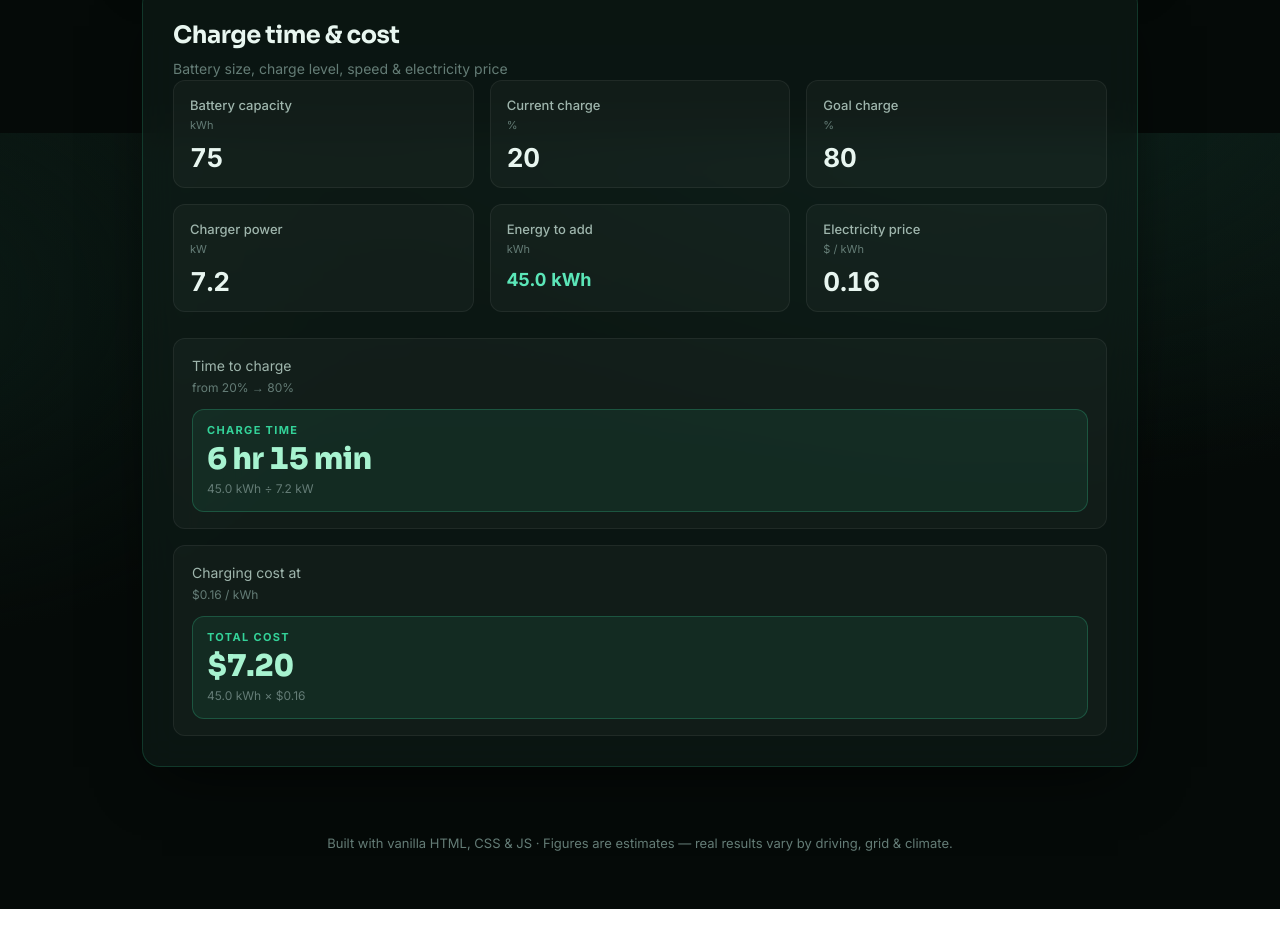
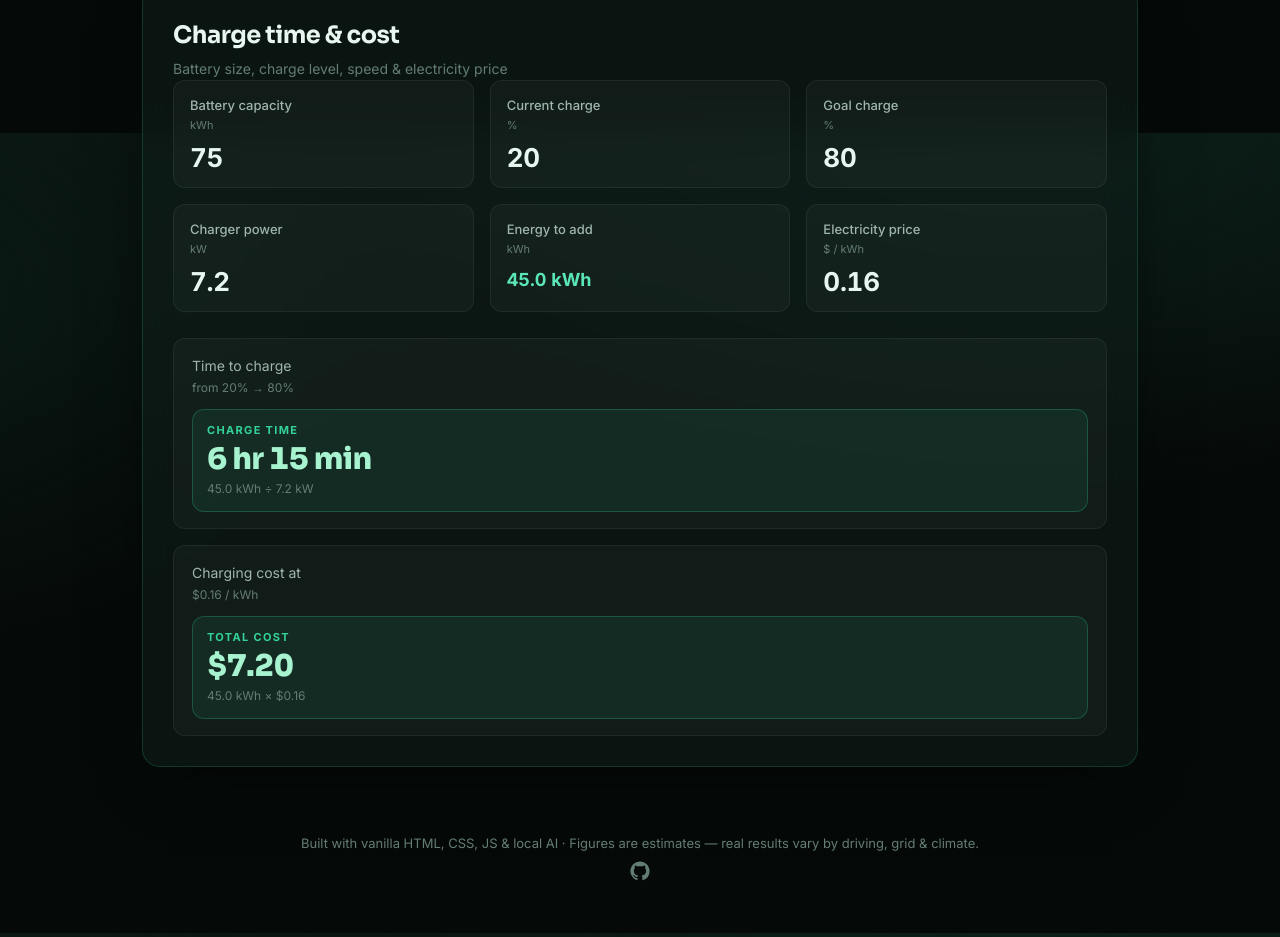
Before and after one commit to founding5067/Electric-Vehicle-Calculator, a plain HTML site: page index.html in a window 1280 px wide. Shown: the part 1467-2404 px from the top of the page. Before the commit the page ends 2376 px from the top, so only its background shows below. Drawn offline with Linux system fonts and the light colour scheme.

Commit message:
Add favicon and GitHub repository link
Add favicon SVG with lightning bolt emoji and update footer with GitHub repository link. Update footer text to credit local AI usage. Includes styling for the new footer link with hover effects.

```diff
--- a/index.html
+++ b/index.html
@@ -4,6 +4,7 @@
   <meta charset="UTF-8" />
   <meta name="viewport" content="width=device-width, initial-scale=1.0" />
   <title>EV Cost & Charging Calculator</title>
+  <link rel="icon" href="favicon.svg" type="image/svg+xml" />
   <meta name="description" content="Compare gas vs EV costs like-for-like, estimate charge times and charging costs. Free EV calculator." />
   <link rel="preconnect" href="https://fonts.googleapis.com" />
   <link rel="preconnect" href="https://fonts.gstatic.com" crossorigin />
@@ -217,7 +218,11 @@
 
   <footer class="site-footer">
     <div class="wrap footer-inner">
-      <p>Built with vanilla HTML, CSS &amp; JS · Figures are estimates — real results vary by driving, grid &amp; climate.</p>
+      <p>Built with vanilla HTML, CSS, JS &amp; local AI · Figures are estimates — real results vary by driving, grid &amp; climate.</p>
+      <a href="https://github.com/founding5067/Electric-Vehicle-Calculator" target="_blank" rel="noopener noreferrer" class="footer-github" aria-label="GitHub repository">
+        <svg viewBox="0 0 24 24" width="20" height="20" fill="currentColor" aria-hidden="true"><path d="M12 .5C5.73.5.5 5.73.5 12.01c0 5.02 3.26 9.26 7.78 10.79.57.1.78-.25.78-.55l-.01-1.86c-3.17.69-3.84-1.35-3.84-1.35-.52-1.32-1.28-1.67-1.28-1.67-1.05-.72.08-.7.08-.7 1.16.08 1.77 1.19 1.77 1.19 1.03 1.77 2.7 1.26 3.36.96.1-.75.4-1.26.73-1.55-2.55-.29-5.24-1.28-5.24-5.68 0-1.25.44-2.27 1.18-3.07-.12-.29-.51-1.46.11-3.05 0 0 .96-.31 3.15 1.18.91-.26 1.9-.39 2.89-.39.99 0 1.98.13 2.89.39 2.19-1.49 3.15-1.18 3.15-1.18.62 1.59.23 2.76.11 3.05.74.8 1.18 1.82 1.18 3.07 0 4.41-2.7 5.38-5.26 5.67.41.36.78 1.05.78 2.12l-.01 3.11c0 .3.2.66.79.55A11.53 11.53 0 0 0 23.5 12.01C23.5 5.73 18.27.5 12 .5Z"
+        </path></svg>
+      </a>
     </div>
   </footer>
 
--- a/styles.css
+++ b/styles.css
@@ -383,6 +383,17 @@ input[type="number"]:focus { box-shadow: none; }
   font-size: 13px;
 }
 
+.footer-github {
+  display: inline-flex;
+  vertical-align: middle;
+  margin-top: 8px;
+  color: var(--text-faint);
+  transition: color 0.2s ease;
+}
+.footer-github:hover {
+  color: var(--text-strong);
+}
+
 /* ---------- Utility number animation ---------- */
 @keyframes countUp { from { opacity: 0; } to { opacity: 1; } }
 .result-big, .saving-amount, .result-detail { animation: countUp 0.35s ease; }
```
Also changed, not shown: favicon.svg (added).
